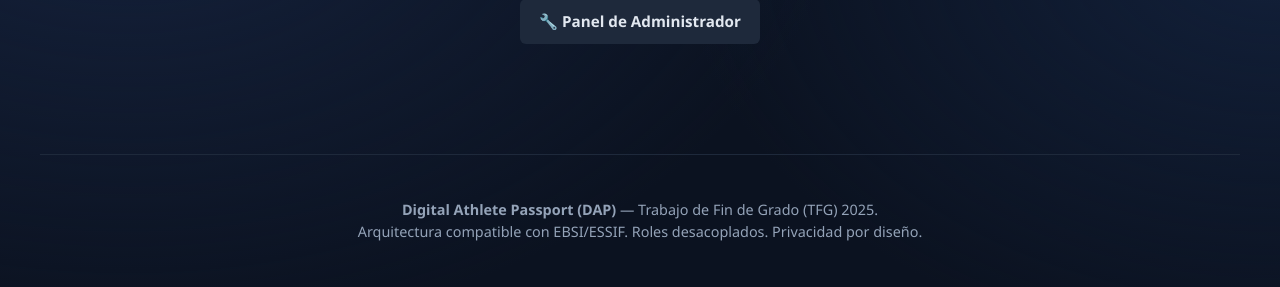
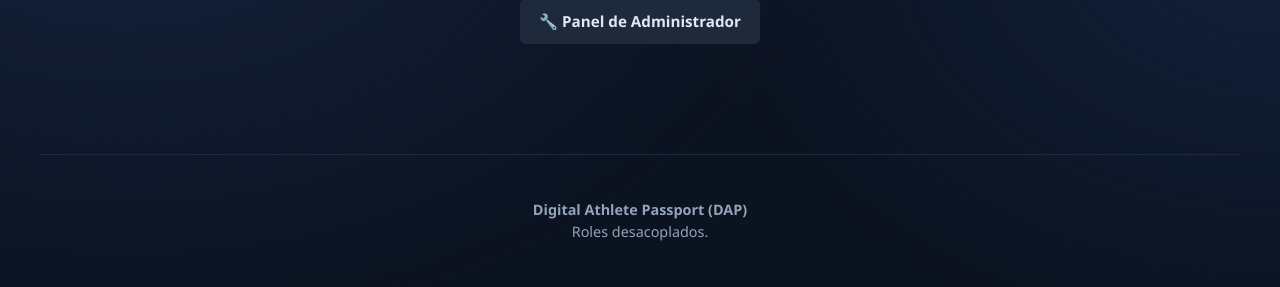
Before and after one commit to jalbfil/dap-digital-athlete-passport, a FastAPI app: page / in a window 1280 px wide. Shown: the part 860-1147 px from the top of the page. Run offline with FastAPI, Linux system fonts and the light colour scheme.

Commit message:
Revise footer content in base.html
Updated footer text for clarity and formatting.

```diff
--- a/app/templates/base.html
+++ b/app/templates/base.html
@@ -37,8 +37,8 @@
 
   <footer class="footer">
     <p>
-      <strong>Digital Athlete Passport (DAP)</strong> — Trabajo de Fin de Grado (TFG) 2025.<br>
-      Arquitectura compatible con EBSI/ESSIF. Roles desacoplados. Privacidad por diseño.
+      <strong>Digital Athlete Passport (DAP)</strong> <br>
+      Roles desacoplados.
     </p>
   </footer>
 
```
